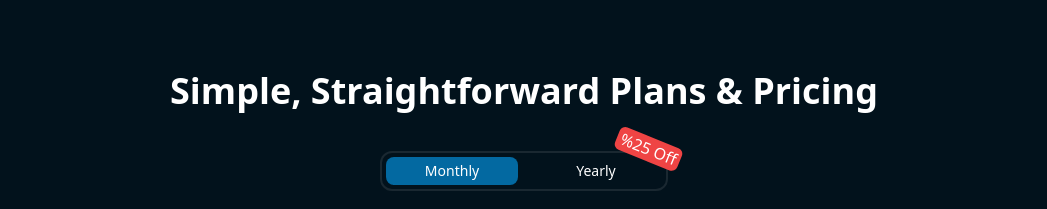
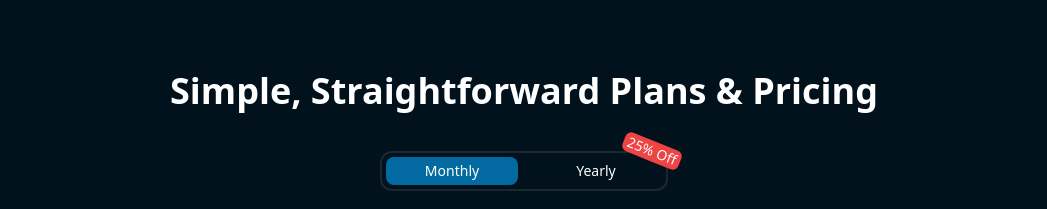
Before and after one commit to linkwarden/website, a Next.js app: page /website/ in a window 1280 px wide. Shown: the part 4080-4289 px from the top of the page, without its empty margins (116-1163 px from the left). Built offline with nearby package versions, Linux system fonts and the light colour scheme.

Commit message:
updated badge

```diff
--- a/components/Homepage/Pricing.tsx
+++ b/components/Homepage/Pricing.tsx
@@ -38,8 +38,8 @@ function Pricing() {
         >
           <p>Yearly</p>
         </button>
-        <div className="absolute -top-4 -right-4 px-1 bg-red-500 text-white rounded-md rotate-[22deg]">
-          %25 Off
+        <div className="absolute -top-3 -right-4 text-sm px-1 bg-red-500 text-white rounded-md rotate-[22deg]">
+          25% Off
         </div>
       </div>
 
```
